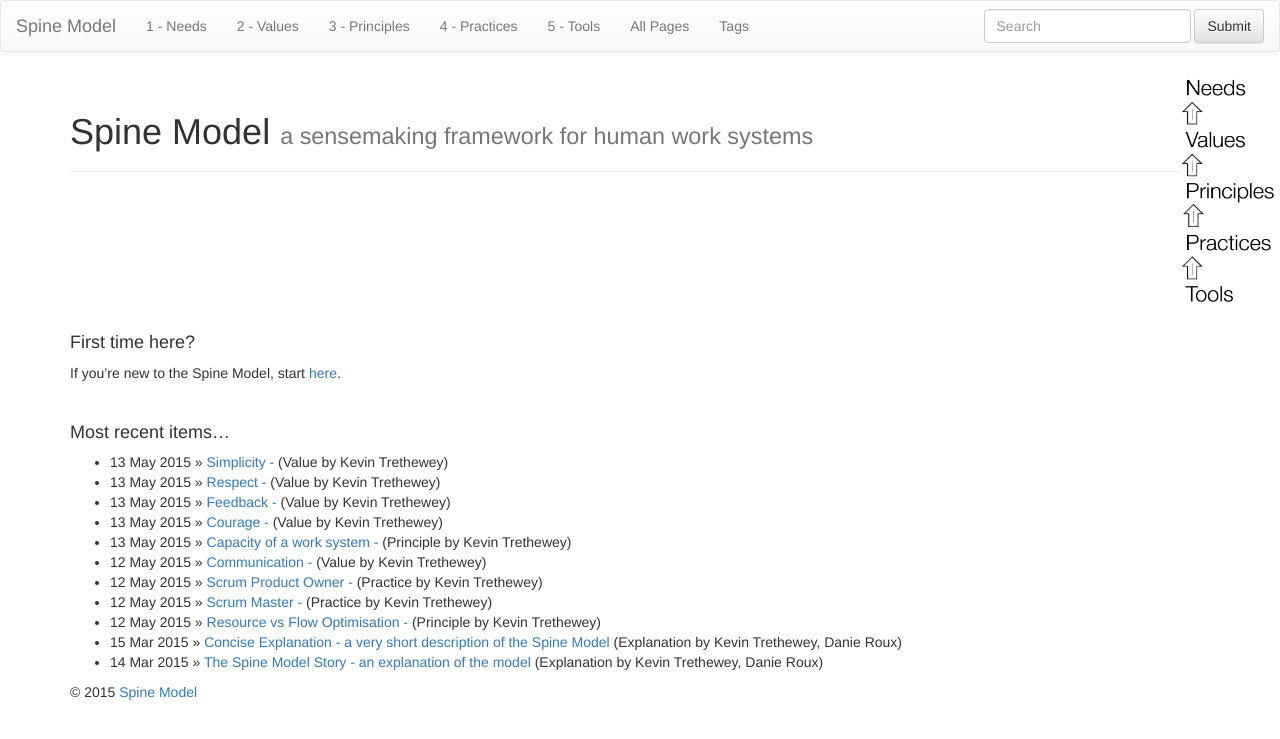
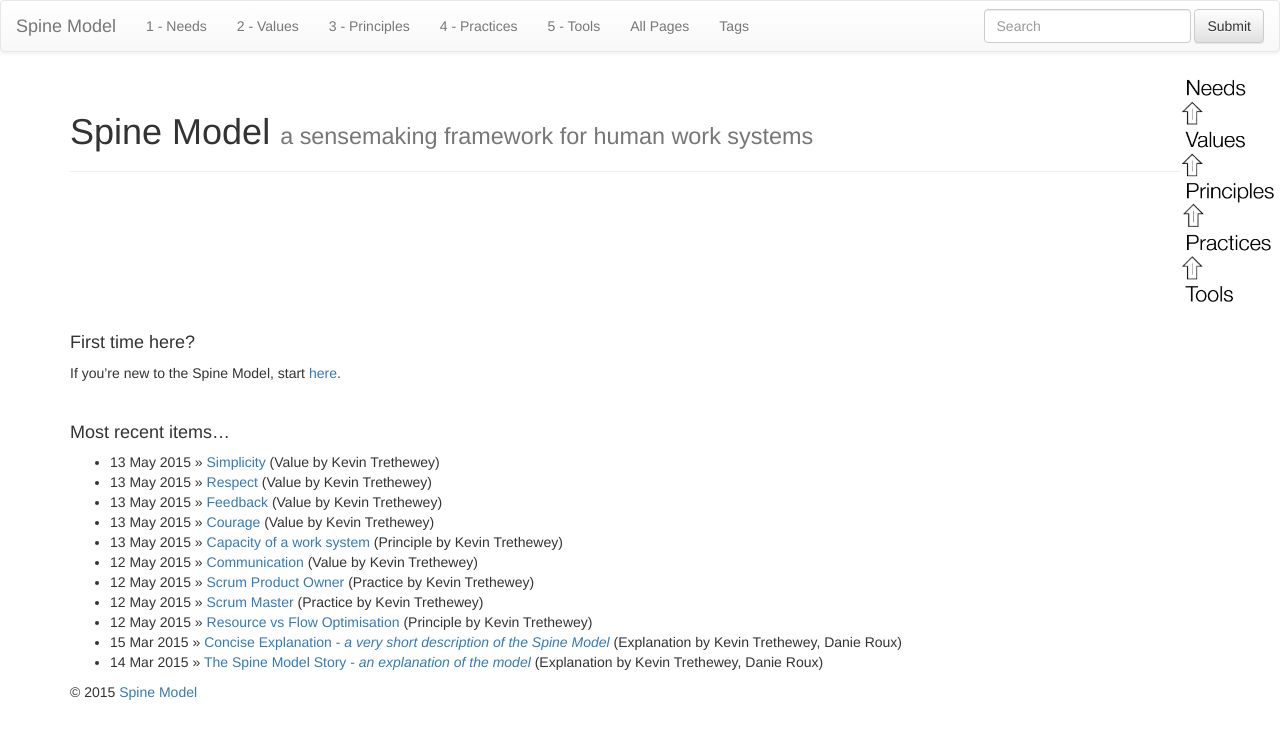
Before and after one commit to SpineModel/spinemodel.github.io, a Jekyll site: the page built from index.md, in a window 1280 px wide. Shown: the top 739 px of the page. Built offline with Jekyll 4.4.1, drawn with Linux system fonts in a browser that asks for light colours; nearby versions of some CDN libraries; library files that are not in the unit come from our copies.

Commit message:
remove spacer when there is no tagline

```diff
--- a/index.md
+++ b/index.md
@@ -13,6 +13,14 @@ If you're new to the Spine Model, start [here](/explanation/introduction).
 #### Most recent items...
 <ul class="posts">
   {% for post in site.posts %}
-    <li><span>{{ post.date | date_to_string }}</span> &raquo; <a href="{{ BASE_PATH }}{{ post.url }}">{{ post.title }} - {{post.tagline}}</a> ({{post.category}} by {{post.author}})</li>
+
+    <!-- Add a dash if there is a tagline -->
+    {% assign spacer = "-" %}
+    {% if post.tagline == "" %}
+        {% assign spacer = "" %}
+    {% endif %}
+
+    <li><span>{{ post.date | date_to_string }}</span> &raquo; <a href="{{ BASE_PATH }}{{ post.url }}">{{ post.title }} {{ spacer }} <i>{{post.tagline}}</i></a> ({{post.category}} by {{post.author}})</li>
+
   {% endfor %}
 </ul>
```
Also changed, not shown: _includes/JB/posts_collate (+8 -1 lines), 1 other file.
